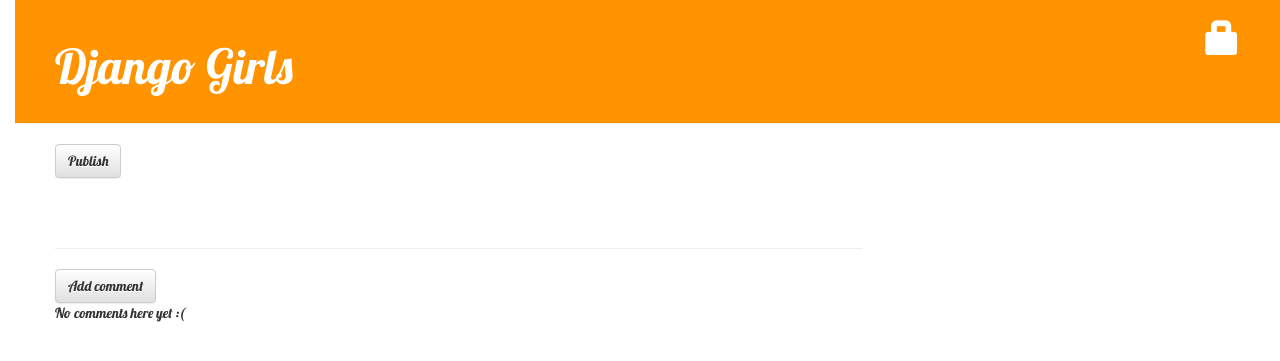
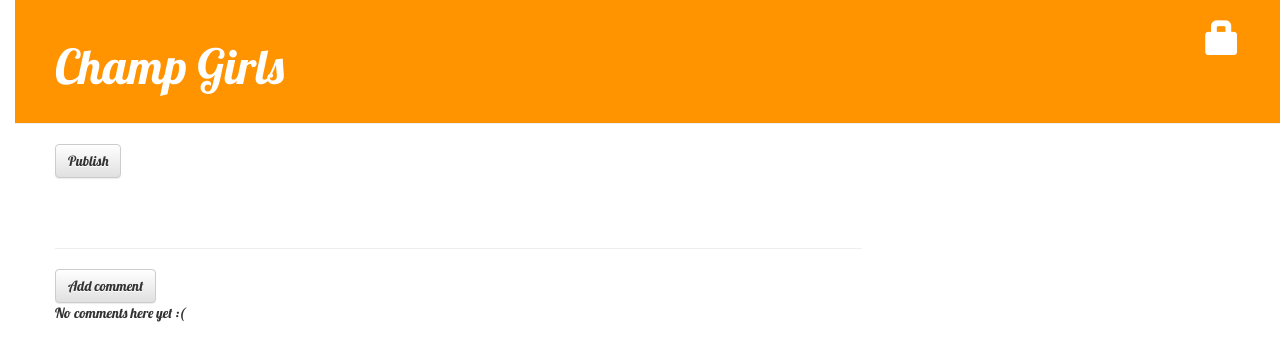
Before and after one commit to kumarkondi/my-first-blog, a Django app: template blog/templates/blog/post_detail.html in a window 1280 px wide. Shown: the top 361 px of the page. Run offline with Django 3.2, Linux system fonts and the light colour scheme; the template is opened without the code that fills it, so the values that code supplies are empty; some libraries are stand-ins or nearby versions.

Commit message:
My Django Girls app, first commit

```diff
--- a/blog/templates/blog/base.html
+++ b/blog/templates/blog/base.html
@@ -13,11 +13,12 @@
     {% if user.is_authenticated %}
     <a href="{% url 'post_new' %}" class="top-menu"><span class="glyphicon glyphicon-plus"></span></a>
     <a href="{% url 'post_draft_list' %}" class="top-menu"><span class="glyphicon glyphicon-edit"></span></a>
+	<!--<a  class="top-menu"><span class="glyphicon glyphicon-download"></span></a>-->
     <p class="top-menu">Hello {{ user.username }}<small>[ <a href="{% url 'django.contrib.auth.views.logout' %}">Log out</a> ]</small></p>
     {% else %}
     <a href="{% url 'django.contrib.auth.views.login' %}" class="top-menu"><span class="glyphicon glyphicon-lock"></span></a>
     {% endif %}
-    <h1><a href="{% url 'blog.views.post_list' %}">Django Girls</a></h1>
+    <h1><a href="{% url 'blog.views.post_list' %}">Champ Girls</a></h1>
 	</div>
     <div class="content">
         <div class="row">
--- a/blog/views.py
+++ b/blog/views.py
@@ -1,10 +1,11 @@
 from django.contrib.auth.decorators import login_required
 from django.shortcuts import render
 from django.utils import timezone
-from .models import Post
+from .models import Post,Comment
 from django.shortcuts import render, get_object_or_404
 from .forms import PostForm, CommentForm
 from django.shortcuts import redirect
+
 
 def post_list(request):
     posts = Post.objects.filter(published_date__lte=timezone.now()).order_by('published_date')
```
